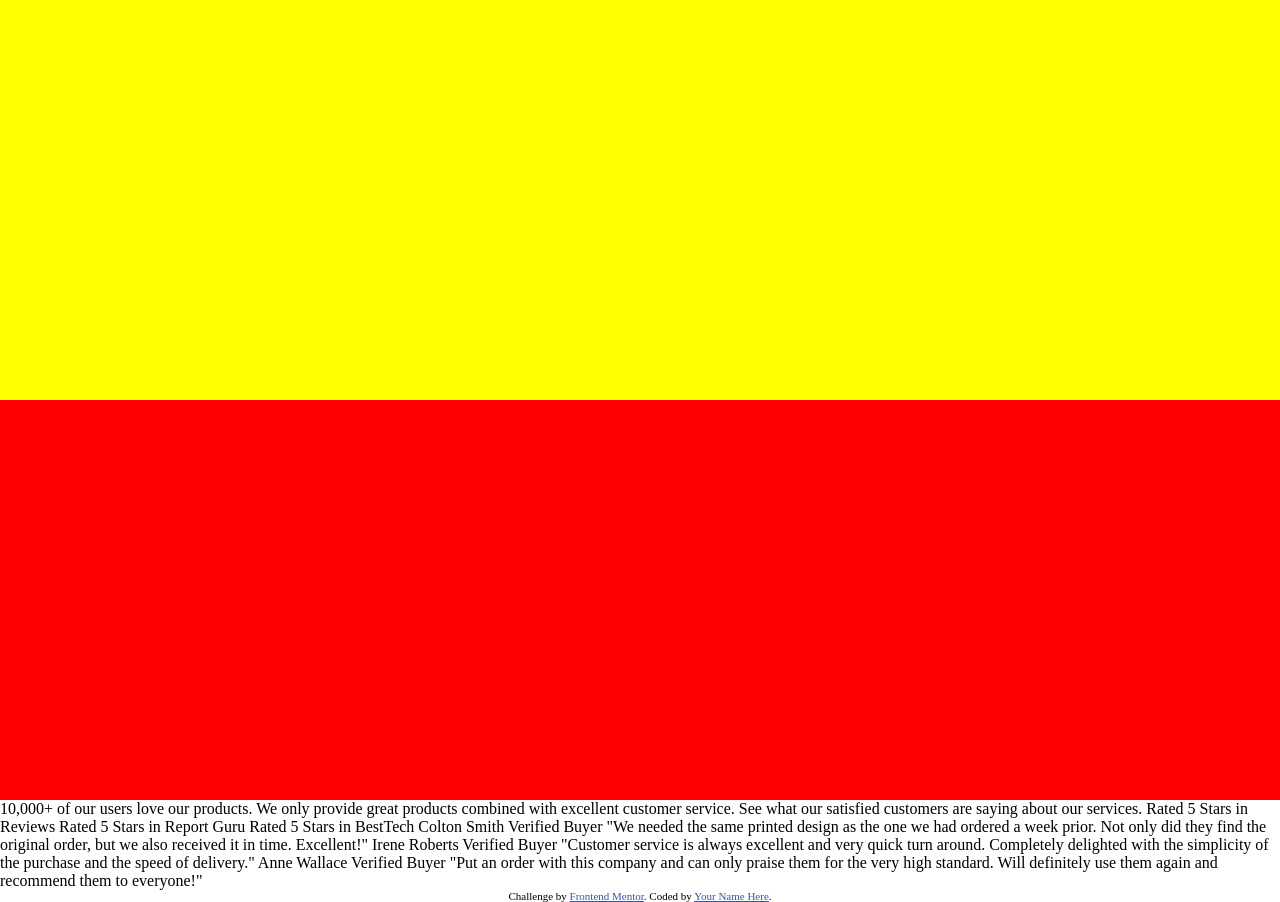
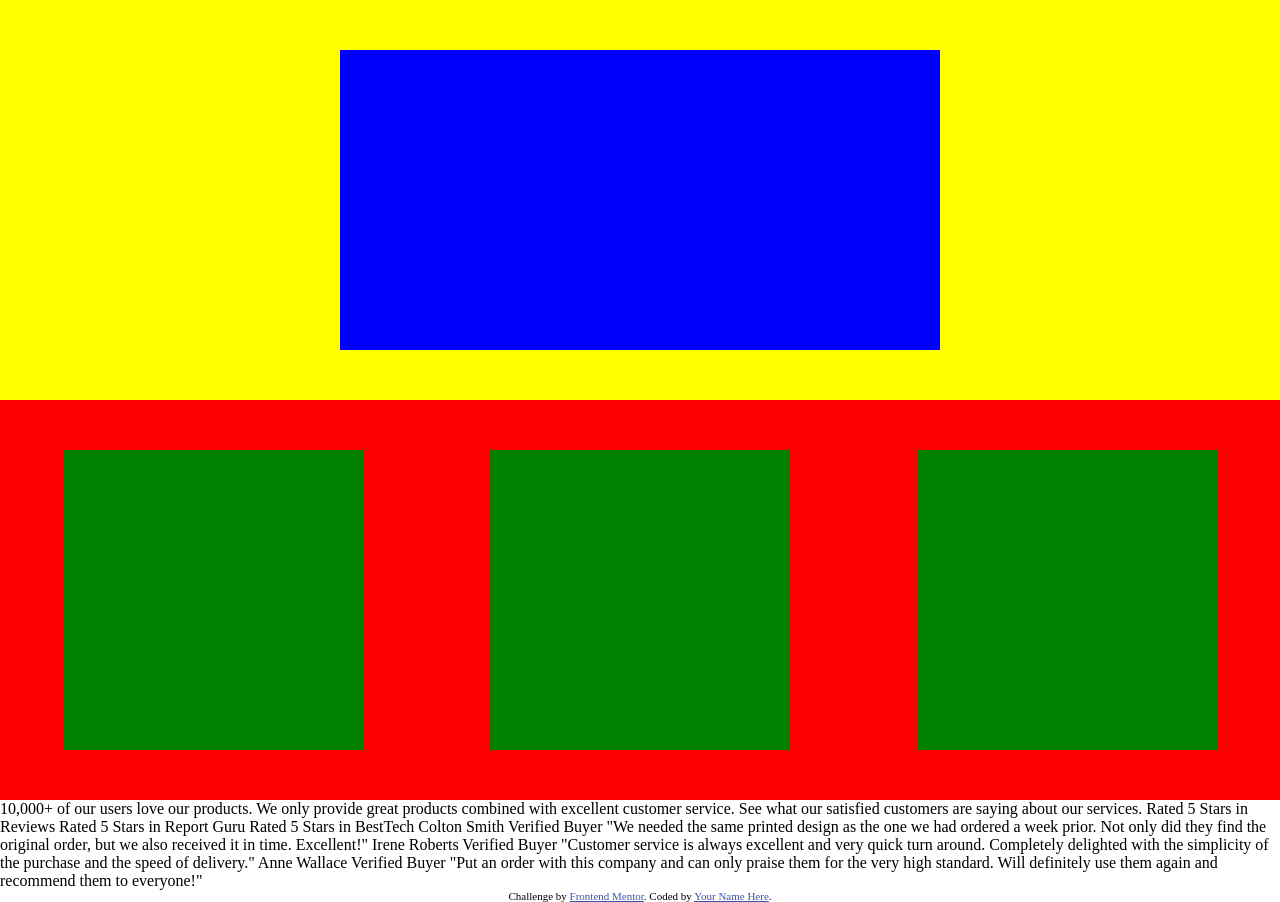
Before and after one commit to akaditya394/Social-proof-section, a plain HTML site: page index.html in a window 1280 px wide. Drawn offline with Linux system fonts and the light colour scheme.

Commit message:
basic styles added

```diff
--- a/index.html
+++ b/index.html
@@ -32,9 +32,9 @@
       <div class="ratings"></div>
     </div>
     <div class="lower-half">
-      <div class="testimonials-a"></div>
-      <div class="testimonials-b"></div>
-      <div class="testimonials-"></div>
+      <div class="testimonial-a"></div>
+      <div class="testimonial-b"></div>
+      <div class="testimonial-c"></div>
     </div>
     10,000+ of our users love our products. We only provide great products
     combined with excellent customer service. See what our satisfied customers
--- a/styles.css
+++ b/styles.css
@@ -11,10 +11,35 @@ body {
   width: 100%;
   height: 400px;
   background-color: yellow;
+  display: flex;
+  flex-direction: row;
+  align-items: center;
+  justify-content:center;
+  flex-wrap: wrap;
+}
+
+.bragging,
+.ratings {
+  height: 300px;
+  width: 300px;
+  background-color: blue;
 }
 
 .lower-half {
   width: 100%;
   height: 400px;
   background-color: red;
+  display: flex;
+  flex-direction: row;
+  justify-content: space-around;
+  align-items: center;
+  flex-wrap: wrap;
 }
+
+.testimonial-a,
+.testimonial-b,
+.testimonial-c {
+  height: 300px;
+  width: 300px;
+  background-color: green;
+}
```
